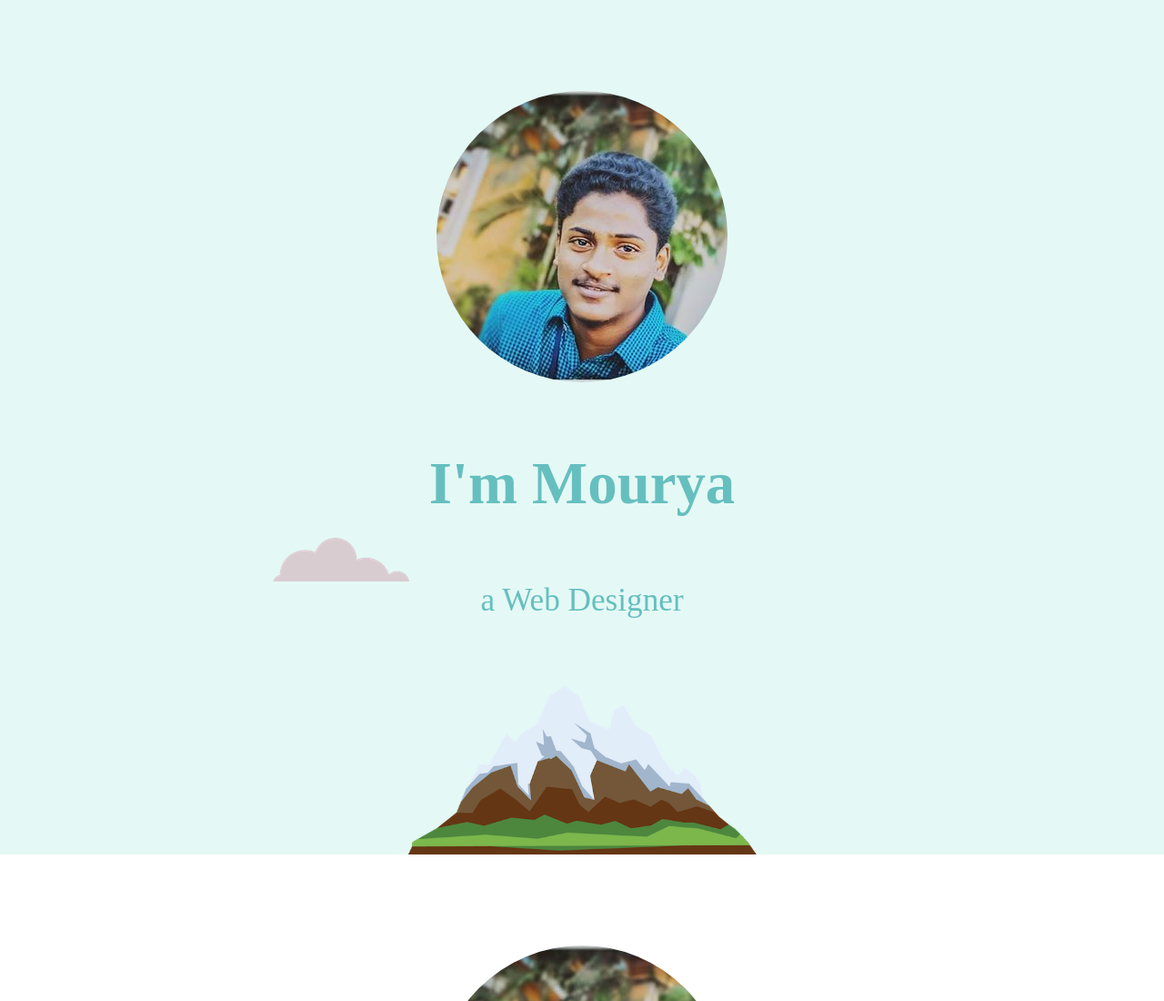
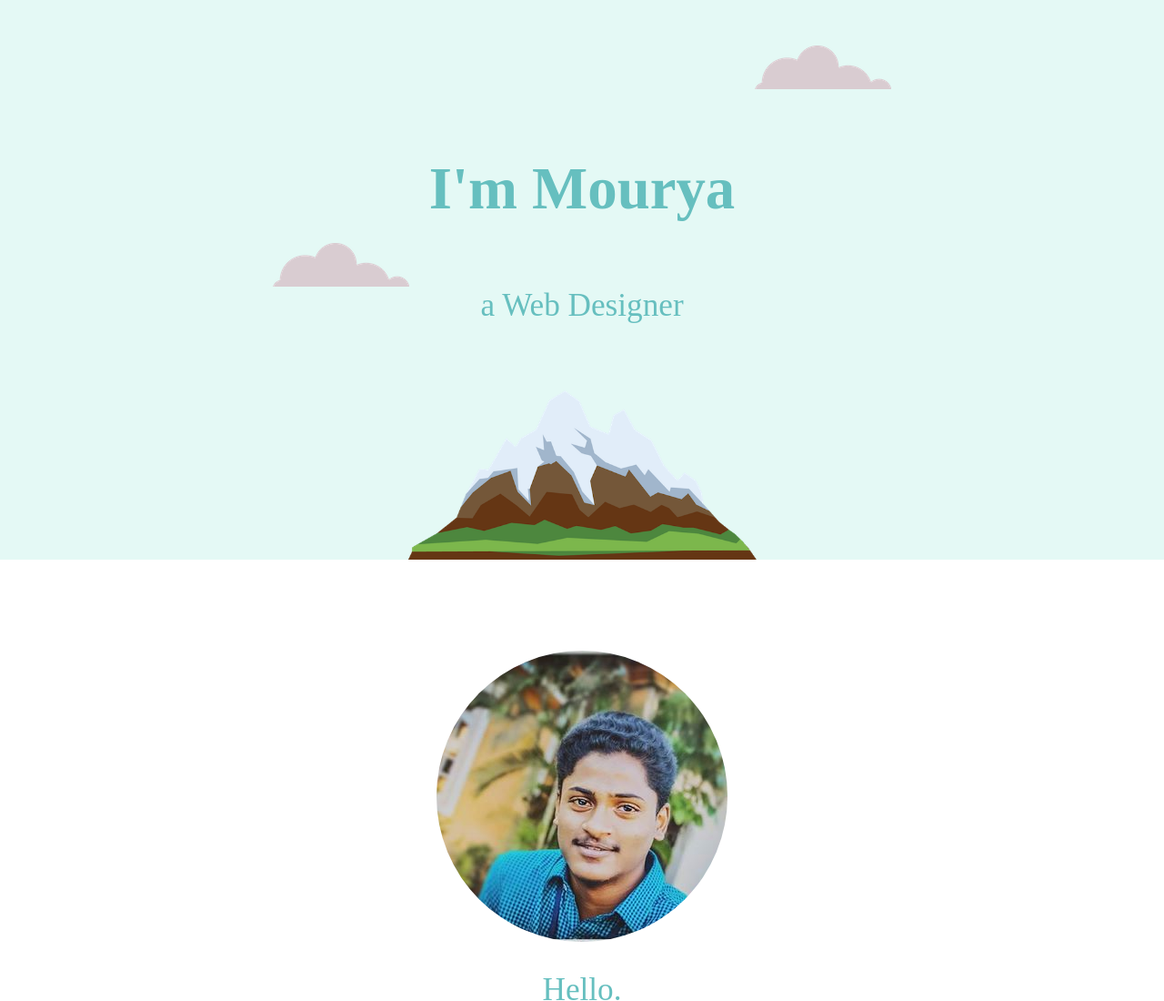
Before and after one commit to mouryateja/mywebsite, a plain HTML site: page index.html in a window 1280 px wide. Shown: the top 1100 px of the page at 91% size. Drawn offline with Linux system fonts and the light colour scheme; a web font is replaced by a local one.

Commit message:
Update index.html

```diff
--- a/index.html
+++ b/index.html
@@ -12,7 +12,7 @@
 
 <body>
   <div class="top">
-    <img class="mypicture"src="mourya.jpg" alt="cloud-img"></img>
+    <img class="top-cloud"src="images\cloud.png" alt="cloud-img"></img>
     <h1>I'm Mourya</h1>
     <h2>a Web Designer</h2>
     <img class="bottom-cloud" src="images\cloud.png" alt="cloud-img"></img>
```
